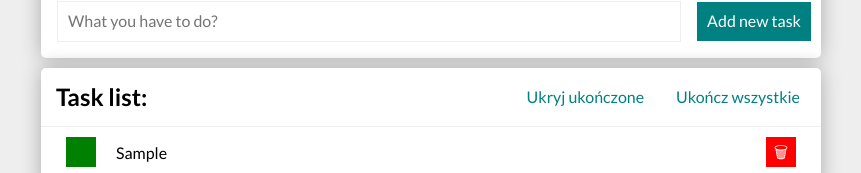
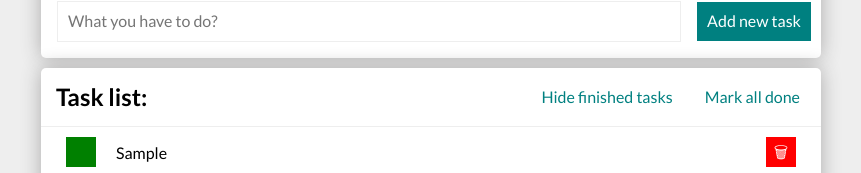
Before and after one commit to SewBrzozka/todos-list-react, a React (Create React App) app: page / in a window 1280 px wide. Both pictures are taken after typing "Sample" into the empty fields and a click on the button "Add new task". Shown: the part 153-326 px from the top of the page, without its empty margins (209-1070 px from the left). Built offline with nearby package versions, Linux system fonts and the light colour scheme.

Commit message:
renemed buttons titles

```diff
--- a/src/Buttons/index.js
+++ b/src/Buttons/index.js
@@ -5,13 +5,13 @@ const Buttons = ({ tasks, hideDone, toggleHideDone, setAllDone }) => (
         {tasks.length > 0 && (
             <>
                 <Button onClick={toggleHideDone}>
-                    {hideDone ? "Pokaż" : "Ukryj"} ukończone
+                    {hideDone ? "Show" : "Hide"} finished tasks
                 </Button>
                 <Button
                     disabled={tasks.every(({ done }) => done)}
                     onClick={setAllDone}
                 >
-                    Ukończ wszystkie
+                    Mark all done
                 </Button>
             </>
         )}
```
